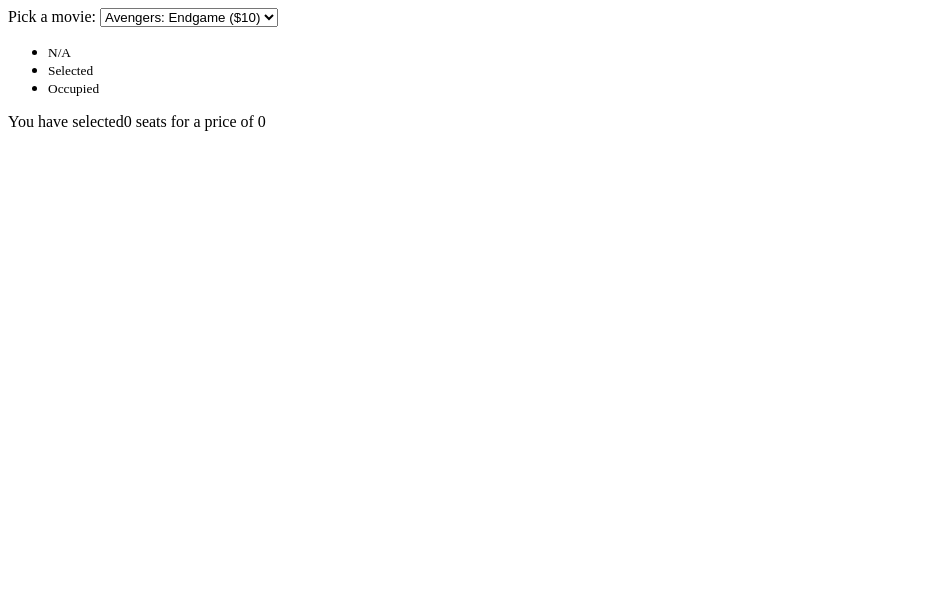
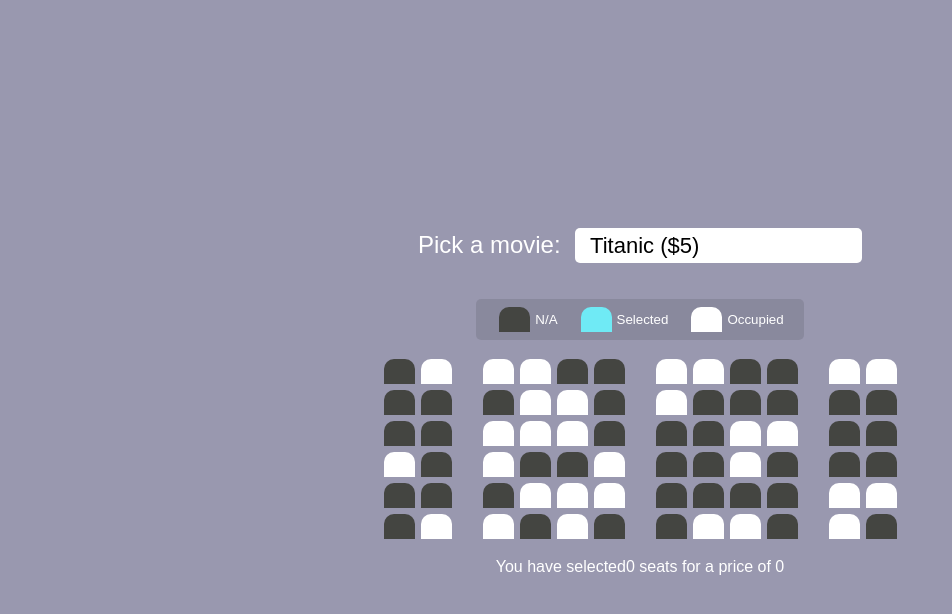
Before and after one commit to nmparfait/movieSeatBookingTicket, a plain HTML site: page index.html in a window 1280 px wide. Shown: the whole page, without its empty margins (0-952 px from the left). Drawn offline with Linux system fonts and the light colour scheme.

Commit message:
style of the page done

```diff
--- a/index.html
+++ b/index.html
@@ -4,18 +4,27 @@
     <meta charset="UTF-8" />
     <meta http-equiv="X-UA-Compatible" content="IE=edge" />
     <meta name="viewport" content="width=device-width, initial-scale=1.0" />
+    <!-- font awesome -->
+    <link
+      rel="stylesheet"
+      href="https://cdnjs.cloudflare.com/ajax/libs/font-awesome/6.0.0-beta3/css/fontawesome.min.css"
+    />
+    <!-- style -->
     <link rel="stylesheet" href="styles.css" />
+    <!-- title -->
     <title>Movie seat Booking</title>
   </head>
   <body>
     <div class="movie-container">
-      <label for="">Pick a movie:</label>
-      <select id="movie">
+      <label class="pick">Pick a movie:</label>
+      <select class="arrow" id="movie">
+        <option value="5">Titanic ($5)</option>
         <option value="10">Avengers: Endgame ($10)</option>
         <option value="12">Joker ($12)</option>
         <option value="8">Toy Story 4 ($8)</option>
         <option value="9">Pursuit of Happiness ($9)</option>
         <option value="14">The Lion King ($14)</option>
+        <option value="15">Don't Look Up ($15)</option>
       </select>
     </div>
 
@@ -38,13 +47,17 @@
       <div class="screen"></div>
       <div class="row">
         <div class="seat"></div>
+        <div class="seat occupied"></div>
+        <div class="seat occupied"></div>
+        <div class="seat occupied"></div>
         <div class="seat"></div>
         <div class="seat"></div>
+        <div class="seat occupied"></div>
+        <div class="seat occupied"></div>
         <div class="seat"></div>
         <div class="seat"></div>
-        <div class="seat"></div>
-        <div class="seat"></div>
-        <div class="seat"></div>
+        <div class="seat occupied"></div>
+        <div class="seat occupied"></div>
       </div>
 
       <!-- 2 row -->
@@ -57,6 +70,10 @@
         <div class="seat"></div>
         <div class="seat occupied"></div>
         <div class="seat"></div>
+        <div class="seat"></div>
+        <div class="seat"></div>
+        <div class="seat"></div>
+        <div class="seat"></div>
       </div>
 
       <!-- 3 row -->
@@ -65,8 +82,12 @@
         <div class="seat"></div>
         <div class="seat occupied"></div>
         <div class="seat occupied"></div>
+        <div class="seat occupied"></div>
         <div class="seat"></div>
         <div class="seat"></div>
+        <div class="seat"></div>
+        <div class="seat occupied"></div>
+        <div class="seat occupied"></div>
         <div class="seat"></div>
         <div class="seat"></div>
       </div>
@@ -75,10 +96,14 @@
       <div class="row">
         <div class="seat occupied"></div>
         <div class="seat"></div>
-        <div class="seat"></div>
+        <div class="seat occupied"></div>
         <div class="seat"></div>
         <div class="seat"></div>
         <div class="seat occupied"></div>
+        <div class="seat"></div>
+        <div class="seat"></div>
+        <div class="seat occupied"></div>
+        <div class="seat"></div>
         <div class="seat"></div>
         <div class="seat"></div>
       </div>
@@ -93,6 +118,10 @@
         <div class="seat occupied"></div>
         <div class="seat"></div>
         <div class="seat"></div>
+        <div class="seat"></div>
+        <div class="seat"></div>
+        <div class="seat occupied"></div>
+        <div class="seat occupied"></div>
       </div>
 
       <!-- 6 row -->
@@ -101,10 +130,14 @@
         <div class="seat occupied"></div>
         <div class="seat occupied"></div>
         <div class="seat"></div>
-        <div class="seat"></div>
+        <div class="seat occupied"></div>
         <div class="seat"></div>
         <div class="seat"></div>
         <div class="seat occupied"></div>
+        <div class="seat occupied"></div>
+        <div class="seat"></div>
+        <div class="seat occupied"></div>
+        <div class="seat"></div>
       </div>
     </div>
 
--- a/styles.css
+++ b/styles.css
@@ -0,0 +1,95 @@
+* {
+  box-sizing: border-box;
+}
+
+body {
+  background-color: #9998af;
+  color: #fff;
+  display: flex;
+  flex-direction: column;
+  align-items: center;
+  justify-content: center;
+  height: 100vh;
+  font-family: sans-serif;
+  margin: 0;
+}
+
+.movie-container {
+  margin: 20px 0;
+}
+.pick {
+  font-size: 24px;
+}
+
+.movie-container select {
+  background-color: #fff;
+  border: 0;
+  border-radius: 5px;
+  font-size: 22px;
+  margin-left: 10px;
+  padding: 5px 15px 5px 15px;
+  -moz-appearance: none;
+  -webkit-appearance: none;
+  appearance: none;
+}
+
+.seat {
+  background-color: #444541;
+  height: 25px;
+  width: 31px;
+  margin: 3px;
+  border-top-left-radius: 10px;
+  border-top-right-radius: 10px;
+}
+
+.seat.selected {
+  background-color: #6feaf5;
+}
+
+.seat.occupied {
+  background-color: #fff;
+}
+
+.seat:nth-of-type(3),
+.seat:nth-of-type(7) {
+  margin-left: 28px;
+}
+
+.seat:nth-last-of-type(2) {
+  margin-left: 28px;
+}
+
+.seat:not(.occupied):hover {
+  cursor: pointer;
+  transform: scale(1.2);
+}
+
+.showcase .seat:not(.occupied):hover {
+  cursor: default;
+  transition: scale(1);
+}
+
+.showcase {
+  background: rgba(0, 0, 0, 0.1);
+  padding: 5px 10px;
+  border-radius: 5px;
+  color: #fff;
+  list-style-type: none;
+  display: flex;
+  justify-content: space-between;
+}
+
+.showcase li {
+  display: flex;
+  align-items: center;
+  justify-content: center;
+  margin: 0 10px;
+}
+
+.showcase li small {
+  margin-left: 2px;
+}
+
+.row {
+  display: flex;
+}
```
